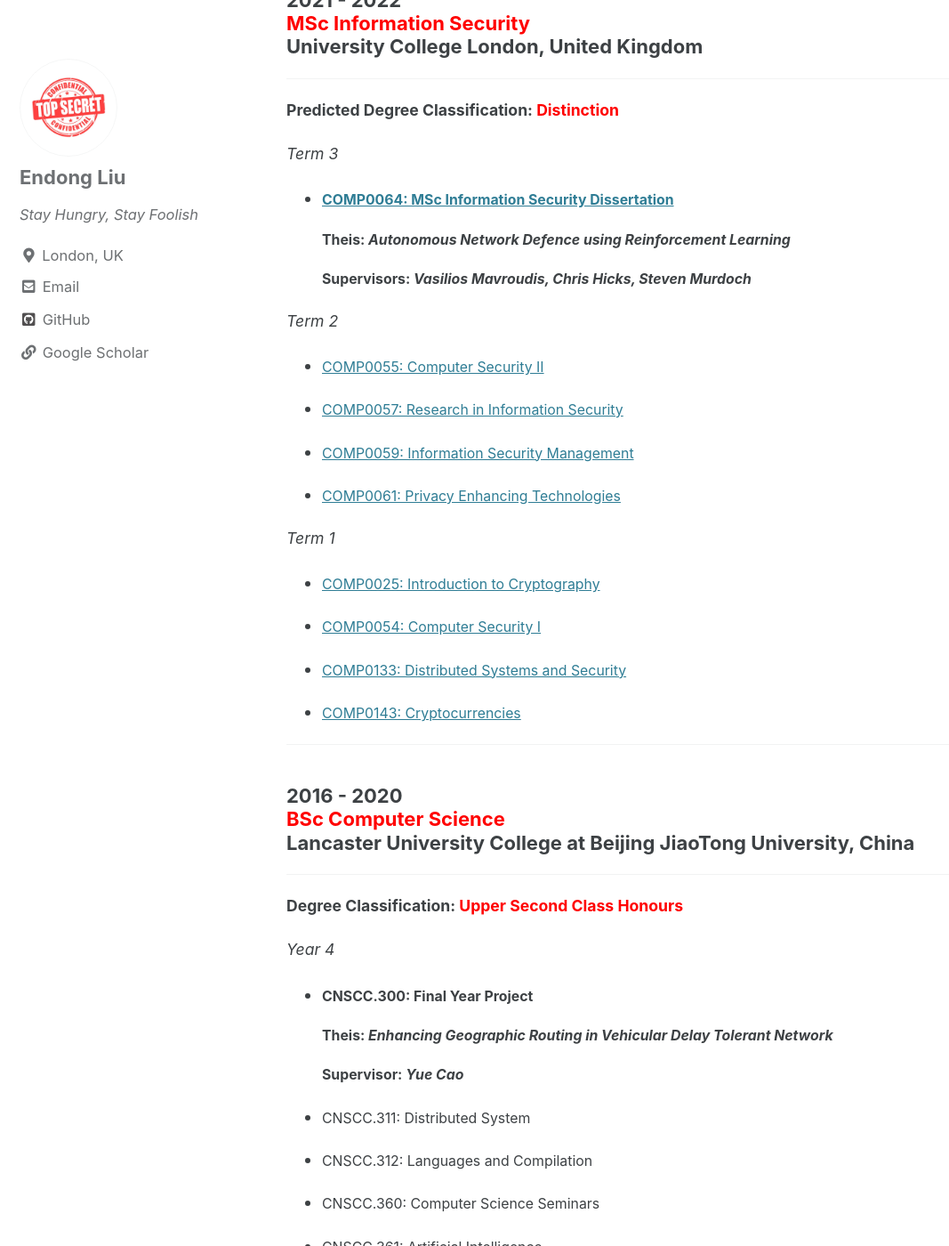
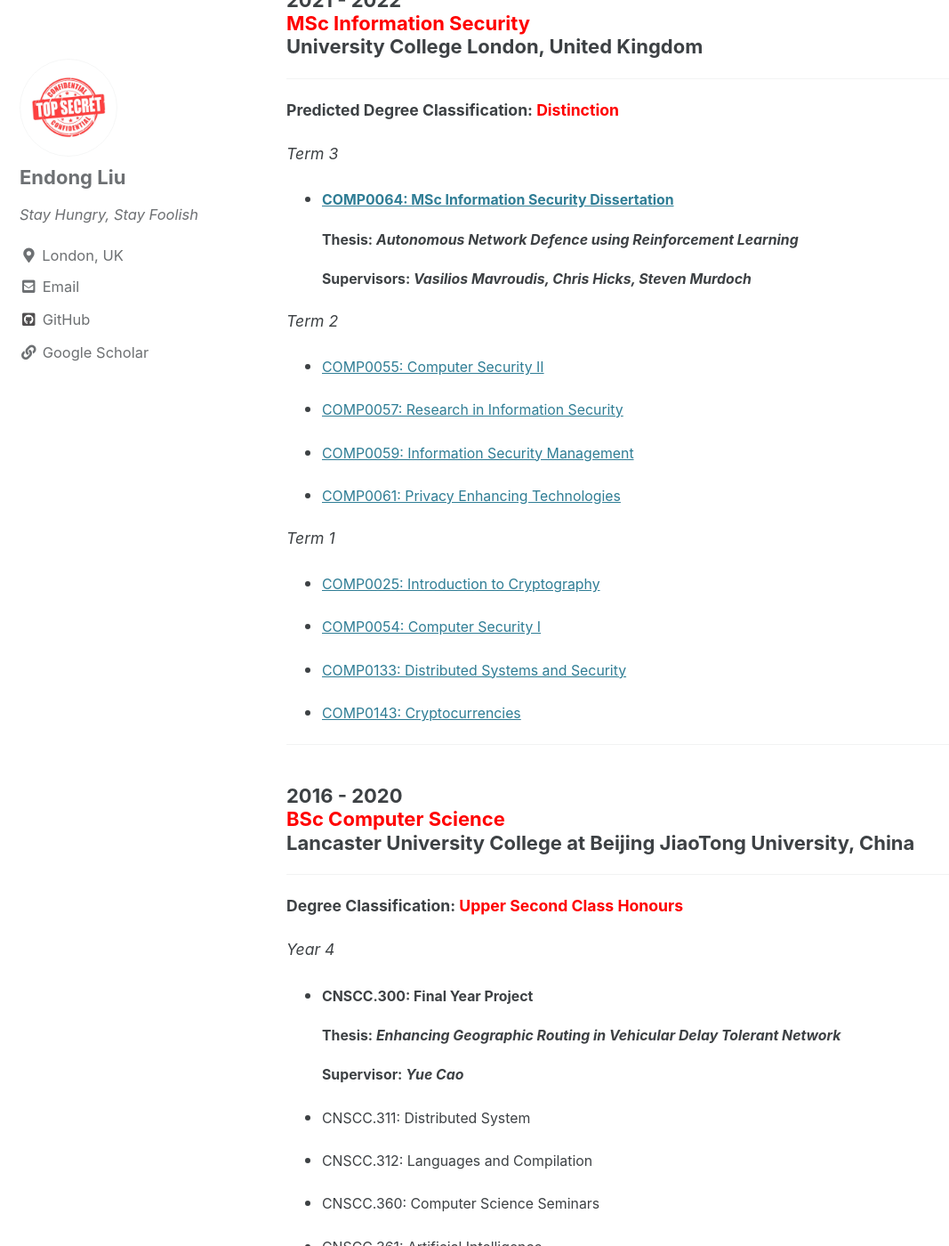
Before and after one commit to ZzPoLariszZ/zzpolariszz.github.io, a Jekyll site: the page built from _pages/education.md, in a window 1280 px wide and 1400 px high, scrolled down 220 px. Shown: the whole window at 89% size, without its empty margins (0-1067 px from the left). Built offline with Jekyll 4.4.1, drawn with Linux system fonts in a browser that asks for light colours; cached includes are drawn as plain includes.

Commit message:
Update education.md

```diff
--- a/_pages/education.md
+++ b/_pages/education.md
@@ -17,7 +17,7 @@ classes: wide
 
 - **[COMP0064: MSc Information Security Dissertation](https://www.ucl.ac.uk/module-catalogue/modules/msc-information-security-dissertation-COMP0064)**
 
-    **Theis: *Autonomous Network Defence using Reinforcement Learning***
+    **Thesis: *Autonomous Network Defence using Reinforcement Learning***
 
     **Supervisors: *Vasilios Mavroudis, Chris Hicks, Steven Murdoch***
 
@@ -54,7 +54,7 @@ classes: wide
 
 - **CNSCC.300: Final Year Project**
 
-    **Theis: *Enhancing Geographic Routing in Vehicular Delay Tolerant Network***
+    **Thesis: *Enhancing Geographic Routing in Vehicular Delay Tolerant Network***
 
     **Supervisor: *Yue Cao***
 
```
